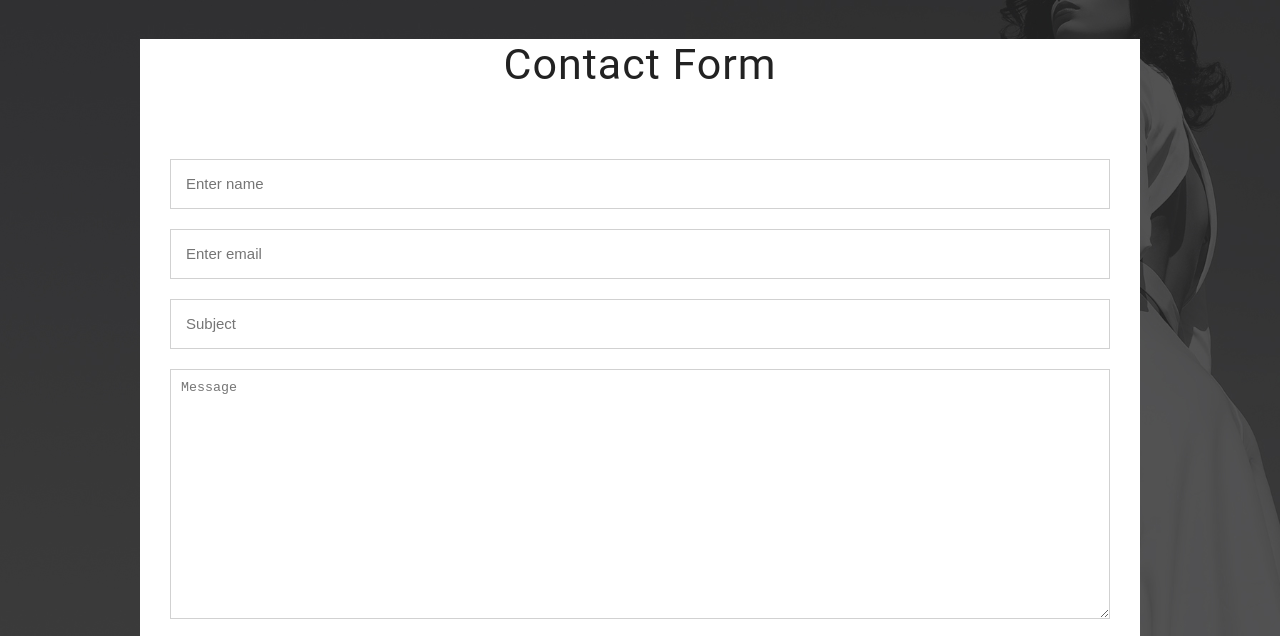
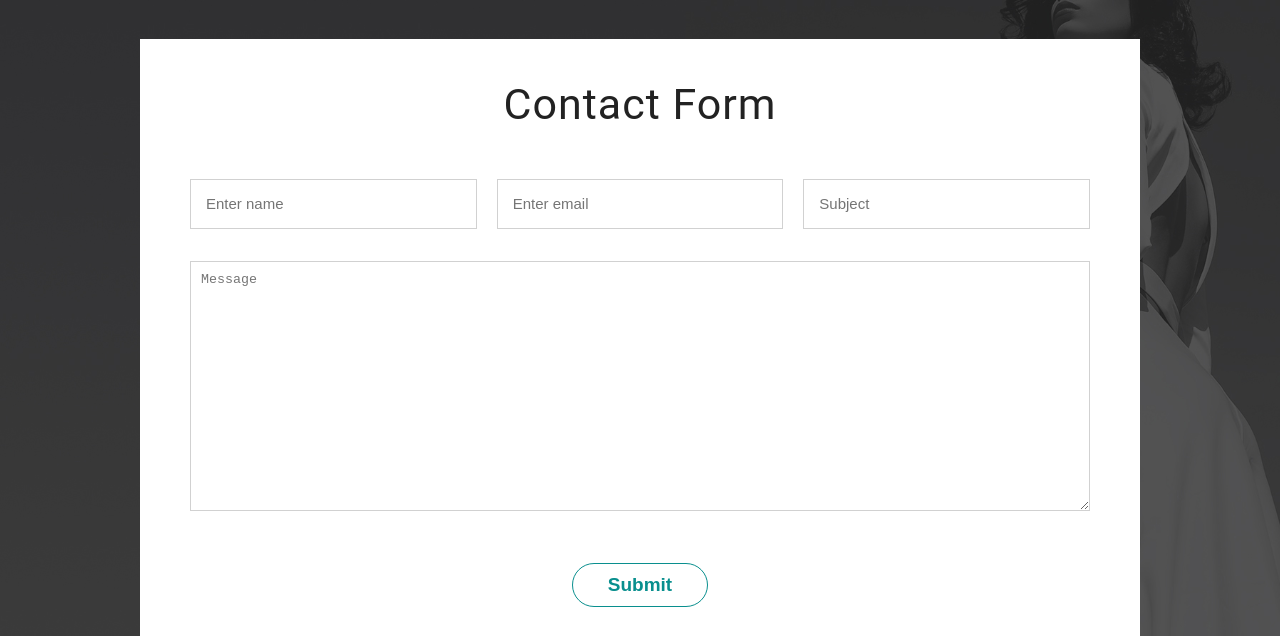
Before and after one commit to CatalinaVegaL/zShop, a plain HTML site: page contact.html in a window 1280 px wide. Shown: the part 91-727 px from the top of the page. Drawn offline with Linux system fonts and the light colour scheme.

Commit message:
Contact.html terminado

```diff
--- a/contact.html
+++ b/contact.html
@@ -59,29 +59,28 @@
 				<section class="content-box">
 					<div class="row wrap-box"><!--Start Box-->
 
-
 						<div class="contact-form">
 							<h3 class="t-center">Contact Form</h3>
-							<div id="contact_form">
+							<div class="contact_form_1">
 								<form name="form1" id="ff" method="post" action="contact.php">
 									<label class="row">
-										<div class="col-1-3">
+										<div class="box_1">
 											<div class="wrap-col">
 												<input type="text" name="name" id="name" placeholder="Enter name" required="required" />
 											</div>
 										</div>
-										<div class="col-1-3">
+										<div class="box_2">
 											<div class="wrap-col">
 												<input type="email" name="email" id="email" placeholder="Enter email" required="required" />
 											</div>
 										</div>
-										<div class="col-1-3">
+										<div class="box_3">
 											<div class="wrap-col">
 												<input type="text" name="subject" id="subject" placeholder="Subject" required="required" />
 											</div>
 										</div>
 									</label>
-									<label class="row">
+									<label class="row_1">
 										<div class="wrap-col">
 											<textarea name="message" id="message" class="form-control" rows="4" cols="25" required="required"
 											placeholder="Message"></textarea>
@@ -146,7 +145,7 @@
 						</div>
 					</div>
 				</div>
-				<div class="bottom-footer">
+				<!-- <div class="bottom-footer">
 					<div class="bottom-social">
 						<a href="#"><i class="fa fa-facebook"></i></a>
 						<a href="#"><i class="fa fa-instagram"></i></a>
@@ -160,7 +159,7 @@
 					<div class="copyright">
 						Copyright @ - Designed by <a href="https://www.zerotheme.com" title='free html5 templates'>ZEROTHEME</a>
 					</div>
-				</div>
+				</div> -->
 			</div>
 		</footer>
 
--- a/css/style.css
+++ b/css/style.css
@@ -63,6 +63,7 @@ h6 {
 	letter-spacing: 1px;
 	line-height: 1.2;
 	font-family: 'Roboto', sans-serif;
+	margin: none;
 }
 
 p {
@@ -121,7 +122,7 @@ select {
 }
 
 .t-center {
-	text-align: center !important;
+	text-align: center;
 }
 
 .t-left {
@@ -583,7 +584,7 @@ article.single-post .wrap-post,
 .comments-are {
 	padding: 30px 20px;
 	position: relative;
-	margin-top: 30px;
+
 }
 
 article {
@@ -800,21 +801,39 @@ footer .bottom-footer a {
 /* ---------------------------------------------------------------------------- */
 /* -------------------------------------Contact-------------------------------- */
 /* ---------------------------------------------------------------------------- */
+
+/* AJUSTE FORMULARIO*/
 #contact_form,
 #comment {
-	padding: 20px 30px 0;
+	padding: 0px 30px 0;
 	color: #222;
 }
 
 .contact-form {
-	margin-top: 0;
+	margin-top: 0px;
 }
 
 .contact-form h3 {
+	top:100px;
+	padding-top: 40px;
 	font-size: 43px;
 	font-weight: 400;
 	color: #222;
 }
+
+.contact_form_1 .row {
+	display: flex;
+	padding: 0px 40px;
+}
+
+.wrap-col {
+	padding: 0px 10px 7px;
+}
+
+.row_1 {
+	padding: 0px 40px;
+}
+/* AJUSTE FORMULARIO*/
 
 /* ---------------------------------------------------------------------------- */
 /* -------------------------------------Button--------------------------------- */
@@ -847,7 +866,7 @@ footer .bottom-footer a {
 	padding: 10px 35px;
 	border-radius: 30px;
 	font-size: 19px;
-	margin: 30px 0 0;
+	margin: 20px 0 0;
 }
 
 .button-skin:hover {
```
